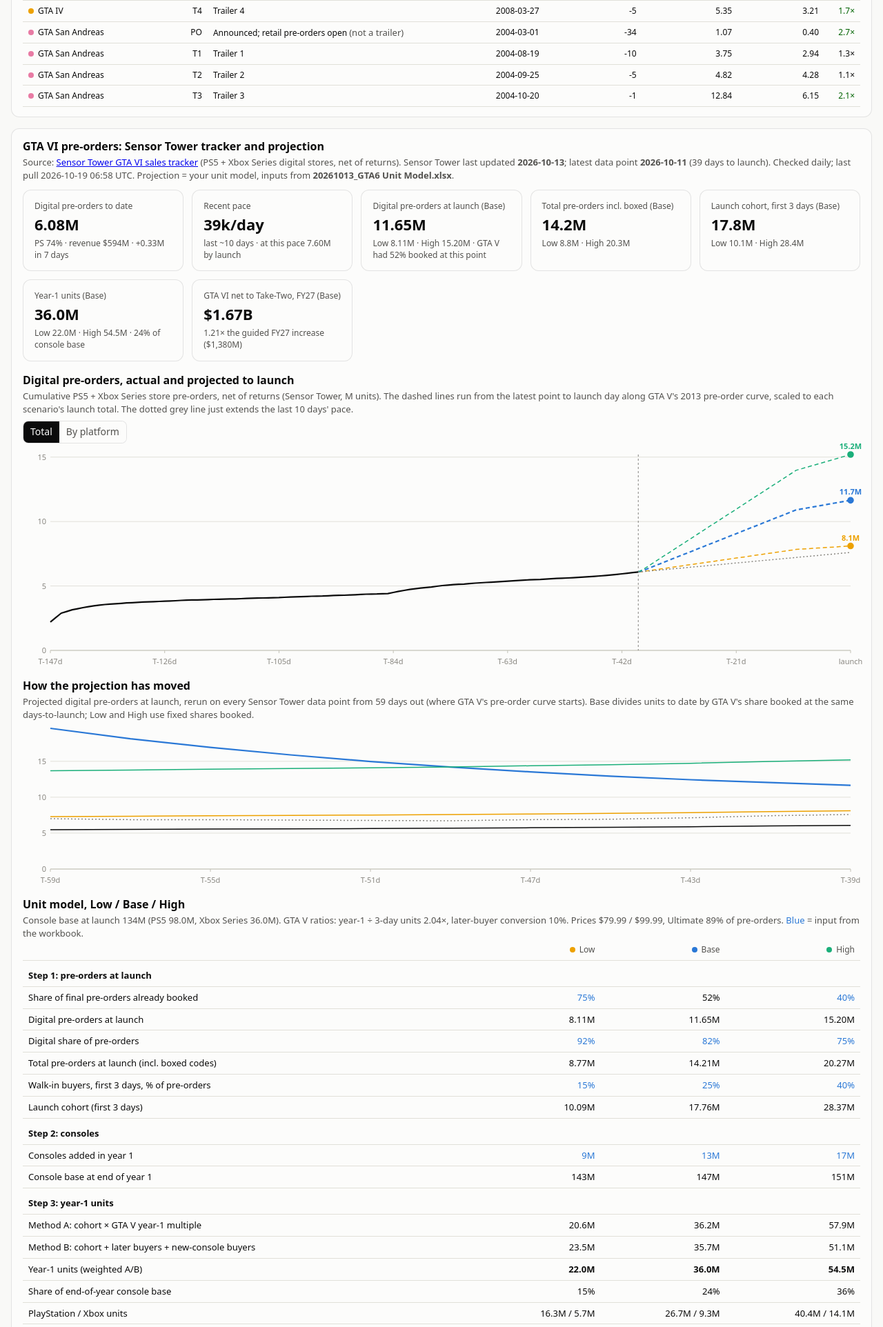
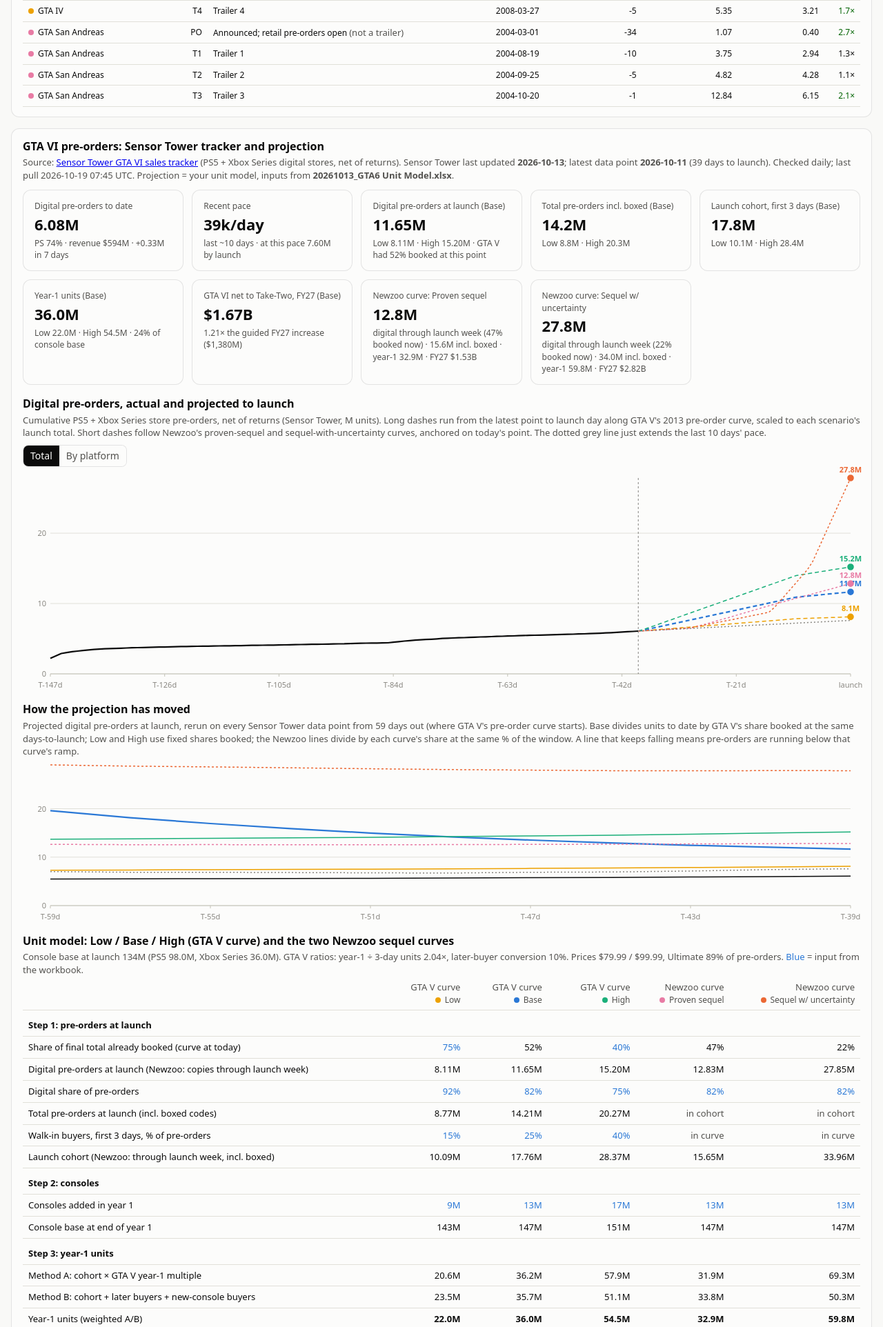
Before and after one commit to Kevin19980730/gta-hype-monitor, a Flask app: page / in a window 1280 px wide. Shown: the part 1525-3449 px from the top of the page at 69% size. Run offline with Flask 3, Linux system fonts and the light colour scheme.

Commit message:
Publish 2026-10-19 15:47

```diff
--- a/templates/index.html
+++ b/templates/index.html
@@ -123,13 +123,13 @@ th.sort:hover { color: var(--ink); }
     <div class="sub" id="po-sub"></div>
     <div class="tiles" id="po-tiles" style="margin-top:12px"></div>
     <h2 style="margin-top:6px">Digital pre-orders, actual and projected to launch</h2>
-    <div class="sub">Cumulative PS5 + Xbox Series store pre-orders, net of returns (Sensor Tower, M units). The dashed lines run from the latest point to launch day along GTA V's 2013 pre-order curve, scaled to each scenario's launch total. The dotted grey line just extends the last 10 days' pace.</div>
+    <div class="sub">Cumulative PS5 + Xbox Series store pre-orders, net of returns (Sensor Tower, M units). Long dashes run from the latest point to launch day along GTA V's 2013 pre-order curve, scaled to each scenario's launch total. Short dashes follow Newzoo's proven-sequel and sequel-with-uncertainty curves, anchored on today's point. The dotted grey line just extends the last 10 days' pace.</div>
     <div class="ctl"><div class="seg" id="po-split"><button data-v="total" class="on">Total</button><button data-v="platform">By platform</button></div></div>
     <div class="chart" id="po-chart"></div>
     <h2 style="margin-top:14px">How the projection has moved</h2>
-    <div class="sub">Projected digital pre-orders at launch, rerun on every Sensor Tower data point from 59 days out (where GTA V's pre-order curve starts). Base divides units to date by GTA V's share booked at the same days-to-launch; Low and High use fixed shares booked.</div>
+    <div class="sub">Projected digital pre-orders at launch, rerun on every Sensor Tower data point from 59 days out (where GTA V's pre-order curve starts). Base divides units to date by GTA V's share booked at the same days-to-launch; Low and High use fixed shares booked; the Newzoo lines divide by each curve's share at the same % of the window. A line that keeps falling means pre-orders are running below that curve's ramp.</div>
     <div class="chart" id="po-hist"></div>
-    <h2 style="margin-top:14px">Unit model, Low / Base / High</h2>
+    <h2 style="margin-top:14px">Unit model: Low / Base / High (GTA V curve) and the two Newzoo sequel curves</h2>
     <div class="sub" id="po-model-sub"></div>
     <div class="tw"><table id="po-model"></table></div>
     <details style="margin-top:10px"><summary class="sub" style="cursor:pointer">Sensor Tower data points</summary>
@@ -439,7 +439,7 @@ function drawVol() {
 const fM = (v, d = 2) => v == null || isNaN(v) ? '–' : v.toFixed(d) + 'M';
 const fPct = v => v == null ? '–' : Math.round(v * 100) + '%';
 const fUsd = v => v == null ? '–' : '$' + (v >= 1000 ? (v / 1000).toFixed(2) + 'B' : Math.round(v) + 'M');
-const SC_COL = ['--s4', '--s1', '--s3'];
+const SC_COL = ['--s4', '--s1', '--s3', '--s5', '--s2'];   // Low, Base, High, Newzoo proven, Newzoo uncertainty
 function fillGaps(ys) {   // 2-day data on a daily axis: interpolate between known points
   return ys.map((v, i) => {
     if (v != null) return v;
@@ -452,7 +452,8 @@ function drawPreorders() {
   const P = D.preorders, card = document.getElementById('po-card');
   if (!P) { card.style.display = 'none'; return; }
   card.style.display = '';
-  const R = P.rows, last = R[R.length - 1], pr = P.projection, [lo, ba, hi] = pr.scenarios, I = P.inputs;
+  const R = P.rows, last = R[R.length - 1], pr = P.projection, SC = pr.scenarios, I = P.inputs;
+  const [lo, ba, hi] = SC, nzP = SC.find(s => s.key === 'proven'), nzU = SC.find(s => s.key === 'uncertain');
   const prevWeek = R.filter(r => r.days_to_launch >= last.days_to_launch + 7).pop();
   document.getElementById('po-sub').innerHTML = `Source: <a href="${esc(P.tracker_url)}" target="_blank" rel="noopener">Sensor Tower GTA VI sales tracker</a> (PS5 + Xbox Series digital stores, net of returns). ` +
     `Sensor Tower last updated <b>${esc(P.st_last_updated || '?')}</b>; latest data point <b>${last.date}</b> (${last.days_to_launch} days to launch). Checked daily; last pull ${esc(P.updated_utc.replace('T', ' ').slice(0, 16))} UTC. ` +
@@ -466,12 +467,14 @@ function drawPreorders() {
     ['Launch cohort, first 3 days (Base)', fM(ba.launch_cohort, 1), `Low ${fM(lo.launch_cohort, 1)} · High ${fM(hi.launch_cohort, 1)}`],
     ['Year-1 units (Base)', fM(ba.year1_units, 1), `Low ${fM(lo.year1_units, 1)} · High ${fM(hi.year1_units, 1)} · ${fPct(ba.year1_attach)} of console base`],
     ['GTA VI net to Take-Two, FY27 (Base)', fUsd(ba.net_fy27), `${fmt(ba.fy27_vs_guided, 2)}× the guided FY27 increase ($${Math.round(I.fy27_guide - I.fy26_nb).toLocaleString()}M)`],
+    ...[nzP, nzU].filter(Boolean).map(s => [`Newzoo curve: ${s.name}`, fM(s.digital_at_launch, 1),
+      `digital through launch week (${fPct(s.share_booked)} booked now) · ${fM(s.launch_cohort, 1)} incl. boxed · year-1 ${fM(s.year1_units, 1)} · FY27 ${fUsd(s.net_fy27)}`]),
   ].map(([k, v, d]) => `<div class="tile"><div class="k">${k}</div><div class="v">${v}</div><div class="d">${d}</div></div>`).join('');
 
   // chart 1: x = -days to launch, pre-orders open -> launch day
   const d0 = R[0].days_to_launch, xs = []; for (let x = -d0; x <= 0; x++) xs.push(x);
   const byX = new Map(R.map(r => [-r.days_to_launch, r]));
-  const paths = [lo, ba, hi].map(s => new Map(s.path.map(([d, v]) => [-d, v])));
+  const paths = SC.map(s => new Map(s.path.map(([d, v]) => [-d, v])));
   const ser = [];
   if (st.poSplit === 'platform') {
     ser.push({name: 'PlayStation', color: css('--s1'), bold: true, ys: fillGaps(xs.map(x => byX.get(x)?.ps_units ?? null))});
@@ -480,7 +483,7 @@ function drawPreorders() {
     ser.push({name: 'Base projection, Xbox', color: css('--s3'), dash: '6 4', ys: xs.map(x => paths[1].has(x) ? paths[1].get(x) * (1 - last.ps_share) : null)});
   } else {
     ser.push({name: 'Sensor Tower actual', color: css('--ink'), bold: true, ys: fillGaps(xs.map(x => byX.get(x)?.units ?? null))});
-    [lo, ba, hi].forEach((s, j) => ser.push({name: `${s.name} projection`, color: css(SC_COL[j]), dash: '6 4', bold: j === 1,
+    SC.forEach((s, j) => ser.push({name: s.kind === 'newzoo' ? `Newzoo: ${s.name}` : `${s.name} projection`, color: css(SC_COL[j]), dash: s.kind === 'newzoo' ? '3 3' : '6 4', bold: j === 1,
       ys: xs.map(x => paths[j].has(x) ? paths[j].get(x) : null)}));
     const k = (pr.pace_k_per_day || 0) / 1000;
     ser.push({name: 'Recent pace continued', color: css('--muted'), dash: '2 3', ys: xs.map(x => x >= -last.days_to_launch ? last.units + k * (x + last.days_to_launch) : null)});
@@ -491,14 +494,15 @@ function drawPreorders() {
     xFmt: x => x === 0 ? 'launch' : `T${x}d`, vFmt: v => fM(v),
     tipTitle: x => `${x === 0 ? 'Launch day' : -x + ' days to launch'} · ${dayLbl(x)}${byX.has(x) ? '' : x > -last.days_to_launch ? ' (projected)' : ' (interpolated)'}`,
     markers: [{x: -last.days_to_launch, color: css('--ink2')}],
-    dots: st.poSplit === 'total' ? [lo, ba, hi].map((s, j) => ({x: 0, y: s.digital_at_launch, color: css(SC_COL[j]), label: fM(s.digital_at_launch, 1),
-      title: `${s.name}: ${fM(s.digital_at_launch)} digital pre-orders at launch`})) : []});
+    dots: st.poSplit === 'total' ? SC.map((s, j) => ({x: 0, y: s.digital_at_launch, color: css(SC_COL[j]), label: fM(s.digital_at_launch, 1),
+      title: `${s.name}: ${fM(s.digital_at_launch)} digital ${s.kind === 'newzoo' ? 'copies through launch week' : 'pre-orders at launch'}`})) : []});
 
   // chart 2: projection history
   const H2 = P.history, hEl = document.getElementById('po-hist');
   if (H2.length > 1) {
     const hx = H2.map(h => -h.days_to_launch);
-    const hs = [0, 1, 2].map(j => ({name: ['Low', 'Base', 'High'][j], color: css(SC_COL[j]), bold: j === 1, ys: H2.map(h => h.digital[j])}));
+    const hs = SC.map((s, j) => ({name: s.kind === 'newzoo' ? `Newzoo: ${s.name}` : s.name, color: css(SC_COL[j]), bold: j === 1,
+      dash: s.kind === 'newzoo' ? '3 3' : null, ys: H2.map(h => h.digital[j] ?? null)}));
     hs.push({name: 'Pace continued', color: css('--muted'), dash: '2 3', ys: H2.map(h => h.pace_at_launch)});
     hs.push({name: 'Actual to date', color: css('--ink'), ys: H2.map(h => h.units)});
     lineChart(hEl, {xs: hx, series: hs, H: 240, xTicks: hx.filter((_, i) => i % 2 === 0),
@@ -511,12 +515,12 @@ function drawPreorders() {
     `GTA V ratios: year-1 ÷ 3-day units ${fmt(P.gta5.year1_over_3day, 2)}×, later-buyer conversion ${fPct(P.gta5.later_conversion)}. Prices $${I.price_std} / $${I.price_ult}, Ultimate ${fPct(I.ult_share_pre)} of pre-orders. <span style="color:var(--s1)">Blue</span> = input from the workbook.`;
   const T = [
     ['Step 1: pre-orders at launch'],
-    ['Share of final pre-orders already booked', s => fPct(s.share_booked), 1],
-    ['Digital pre-orders at launch', s => fM(s.digital_at_launch)],
+    ['Share of final total already booked (curve at today)', s => fPct(s.share_booked), 1],
+    ['Digital pre-orders at launch (Newzoo: copies through launch week)', s => fM(s.digital_at_launch)],
     ['Digital share of pre-orders', s => fPct(s.digital_share), 1],
-    ['Total pre-orders at launch (incl. boxed codes)', s => fM(s.total_preorders)],
-    ['Walk-in buyers, first 3 days, % of pre-orders', s => fPct(s.walkin), 1],
-    ['Launch cohort (first 3 days)', s => fM(s.launch_cohort)],
+    ['Total pre-orders at launch (incl. boxed codes)', s => s.kind === 'newzoo' ? '<span class="sub">in cohort</span>' : fM(s.total_preorders)],
+    ['Walk-in buyers, first 3 days, % of pre-orders', s => s.kind === 'newzoo' ? '<span class="sub">in curve</span>' : fPct(s.walkin), 1],
+    ['Launch cohort (Newzoo: through launch week, incl. boxed)', s => fM(s.launch_cohort)],
     ['Step 2: consoles'],
     ['Consoles added in year 1', s => fM(s.consoles_added, 0), 1],
     ['Console base at end of year 1', s => fM(s.console_base_end, 0)],
@@ -533,9 +537,10 @@ function drawPreorders() {
     ['Net to Take-Two in FY27 (to 31 Mar 2027)', s => `<b>${fUsd(s.net_fy27)}</b>`],
     ['FY27 net ÷ guided FY27 increase', s => fmt(s.fy27_vs_guided, 2) + '×'],
   ];
-  document.getElementById('po-model').innerHTML = `<tr><th></th>${pr.scenarios.map((s, j) => `<th><i class="sw" style="display:inline-block;width:8px;height:8px;border-radius:50%;margin-right:6px;background:${css(SC_COL[j])}"></i>${s.name}</th>`).join('')}</tr>` +
-    T.map(([lbl, f, inp]) => f ? `<tr><td>${lbl}</td>${pr.scenarios.map((s, j) => `<td${inp && !(j === 1 && lbl.startsWith('Share of final')) ? ' style="color:var(--s1)"' : ''}>${f(s)}</td>`).join('')}</tr>`
-      : `<tr><td colspan="4" style="padding-top:12px;font-weight:600">${lbl}</td></tr>`).join('');
+  const isInput = (s, lbl) => !(lbl.startsWith('Share of final') && (s.key === 'base' || s.kind === 'newzoo')) && !(lbl.startsWith('Walk-in') && s.kind === 'newzoo');
+  document.getElementById('po-model').innerHTML = `<tr><th></th>${SC.map((s, j) => `<th style="white-space:normal">${s.kind === 'newzoo' ? '<span class="sub">Newzoo curve</span><br>' : '<span class="sub">GTA V curve</span><br>'}<i class="sw" style="display:inline-block;width:8px;height:8px;border-radius:50%;margin-right:6px;background:${css(SC_COL[j])}"></i>${s.name}</th>`).join('')}</tr>` +
+    T.map(([lbl, f, inp]) => f ? `<tr><td>${lbl}</td>${SC.map(s => `<td${inp && isInput(s, lbl) ? ' style="color:var(--s1)"' : ''}>${f(s)}</td>`).join('')}</tr>`
+      : `<tr><td colspan="${SC.length + 1}" style="padding-top:12px;font-weight:600">${lbl}</td></tr>`).join('');
 
   document.getElementById('po-rows').innerHTML = `<tr><th>Date</th><th>Days to launch</th><th>PlayStation</th><th>Xbox</th><th>Total units</th><th>Added</th><th>k/day</th><th>Revenue</th><th>PS share</th><th>$/unit</th></tr>` +
     R.slice().reverse().map(r => `<tr><td>${r.date}</td><td>${r.days_to_launch}</td><td>${fM(r.ps_units)}</td><td>${fM(r.xbox_units)}</td><td><b>${fM(r.units)}</b></td><td>${fM(r.added)}</td><td>${r.k_per_day == null ? '–' : Math.round(r.k_per_day)}</td><td>${fUsd(r.revenue)}</td><td>${fPct(r.ps_share)}</td><td>${r.rev_per_unit ? '$' + fmt(r.rev_per_unit, 2) : '–'}</td></tr>`).join('');
@@ -543,6 +548,9 @@ function drawPreorders() {
   const ref = P.refs || {};
   document.getElementById('po-notes').innerHTML = [
     `<b>Base</b> = units to date ÷ GTA V's share of final US pre-orders at the same days-to-launch (VGChartz 2013: ${P.gta5_curve.map(([d, s]) => `${Math.round(s * 100)}% at T−${d}`).join(', ')}; linear in between). <b>Low</b> assumes ${fPct(I.share_booked[0])} is already booked (front-loaded; the recent pace just continues). <b>High</b> assumes ${fPct(I.share_booked[2])} (a strong final-weeks push).`,
+    ...(P.newzoo ? [`<b>Newzoo curves</b> (Newzoo Game Performance Monitor 2018–2026, US + EUR5, read by eye ±2pp from the workbook's NewzooChart sheet): cumulative share of revenue through the <b>end of launch week</b>, by % of the pre-order window (pre-orders opened ${R[0].date}; ${pr.window_days} days to launch; today ${fPct(pr.window_frac)} elapsed). ` +
+      `Units to date ÷ the curve's share now = digital copies through launch week. That already includes launch-week buyers, so there is no walk-in step: boxed codes are added at the Base digital share, and Steps 2–4 use the Base inputs. ` +
+      `Proven sequel books ${fPct(nzP.share_booked)} by now, sequel w/ uncertainty only ${fPct(nzU.share_booked)} (it back-loads ${fPct(1 - P.newzoo.uncertain.curve[18])} into the last 10% of the window), which is why the uncertainty curve gives the larger total.`] : []),
     `Sensor Tower counts digital store sales only; boxed copies come in through the digital-share row. Sensor Tower revises its history (the Oct 5 country-split change), so each pull overwrites the stored series. Raw pulls are kept in data/sensortower_pulls.csv.`,
     `Third-party cross-checks (cached in the workbook): Newzoo midpoint, launch-week units ${fM(ref.newzoo_launch_week, 1)}; Piper Sandler, launch-day ${fM(ref.piper_launch_day, 0)}; Newzoo "proven sequel" through launch week incl. boxed ${fM(ref.newzoo_proven_sequel, 1)}. Compare these with the launch-cohort row.`,
     `To change the analysis, edit the blue inputs in <b>20261013_GTA6 Unit Model.xlsx</b> (Model and Consoles sheets); the next daily run (07:20) picks them up. The tracker is checked every day, but Sensor Tower itself updates about weekly.`,
```
Also changed, not shown: data/preorders.json (+1 -1 lines).
